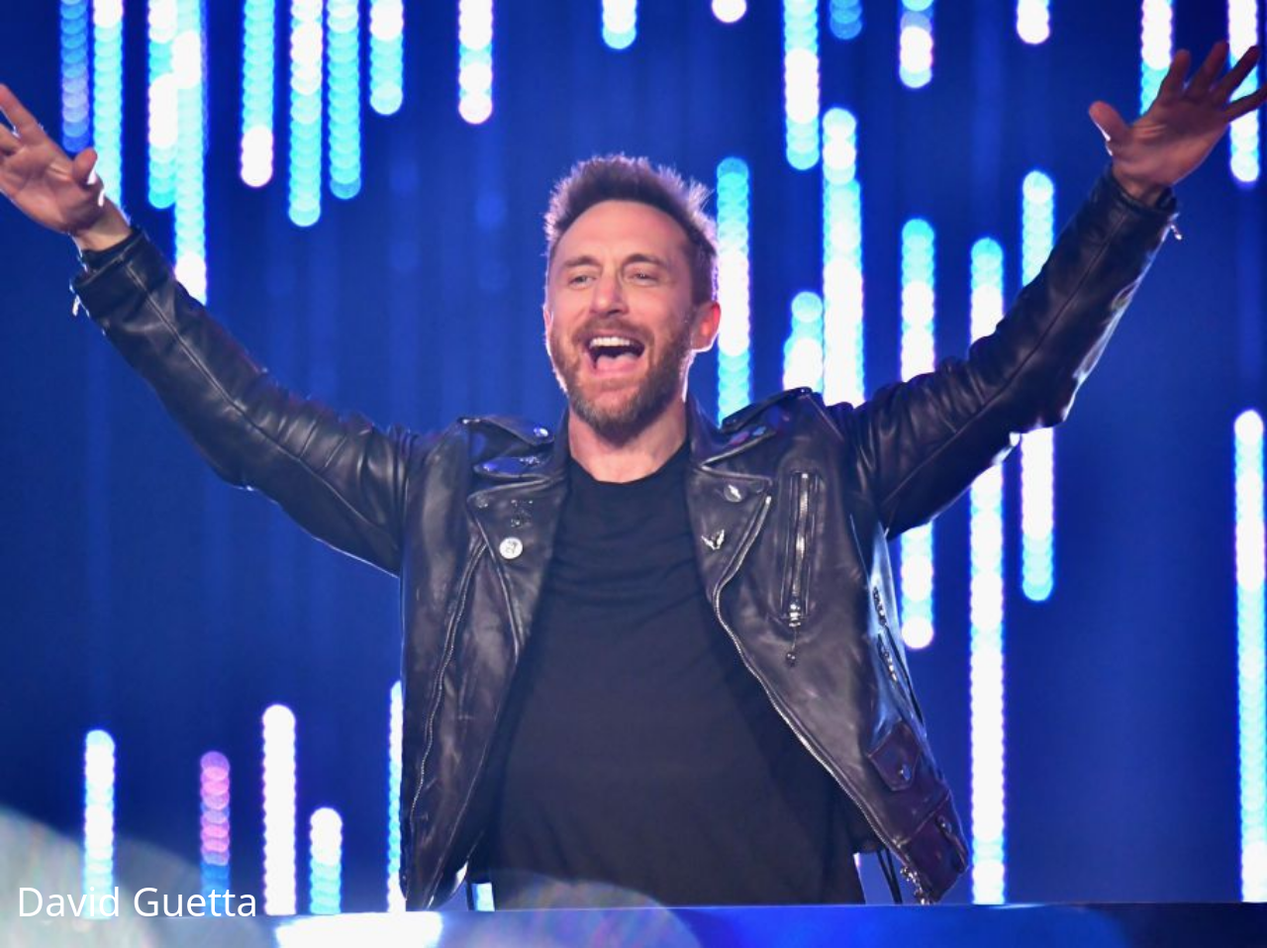
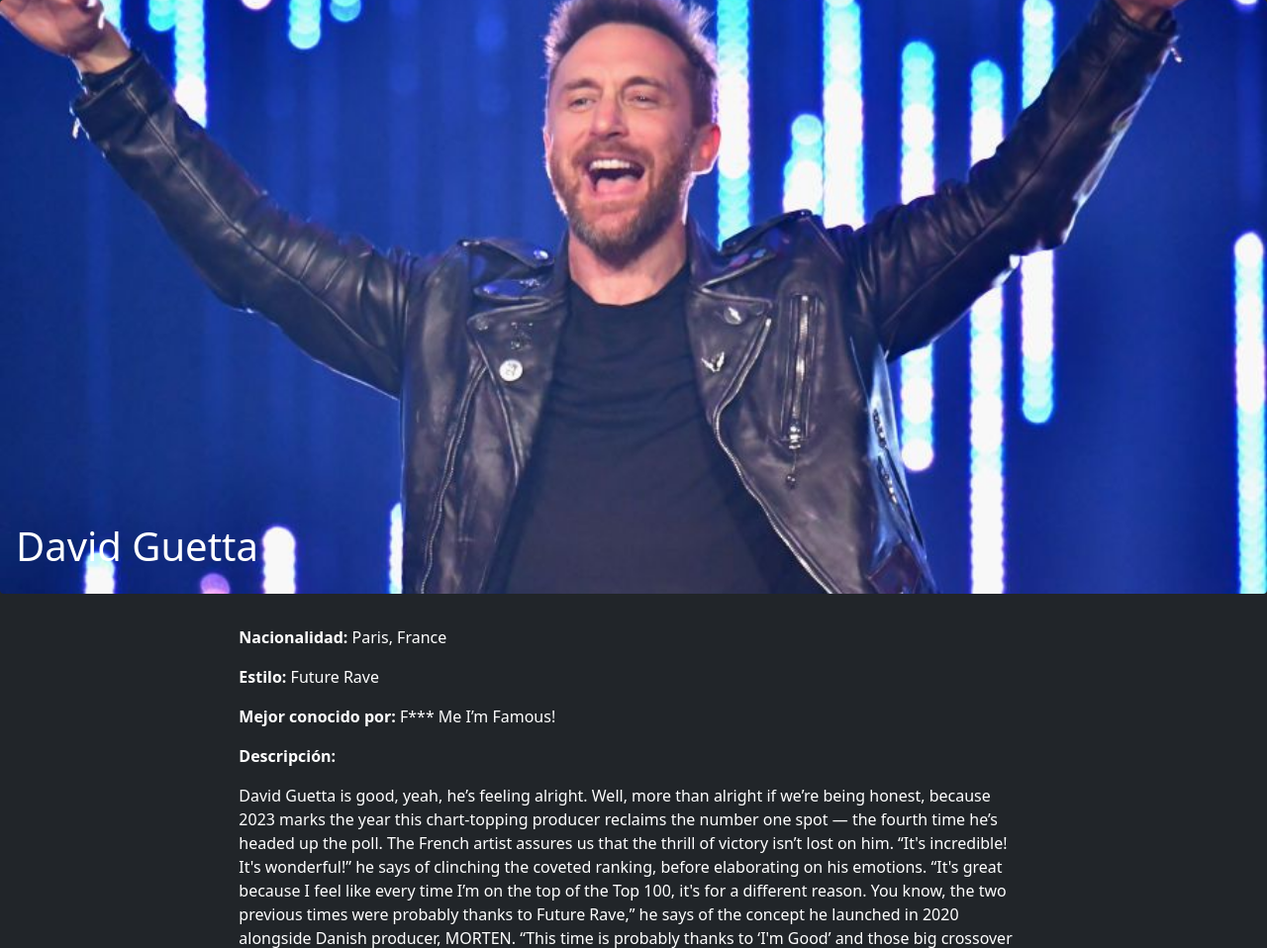
Before and after one commit to Troter2/EventManger, a Django app: page /dj/1/ in a window 1280 px wide. Shown: the part 96-1054 px from the top of the page at 99% size. Run offline with Django 5.2, Linux system fonts and the light colour scheme; data comes from the database, SQL or seed files in the repository; some libraries are stand-ins or nearby versions.

Commit message:
updated detail.html

```diff
--- a/templates/Dj/detail.html
+++ b/templates/Dj/detail.html
@@ -4,8 +4,8 @@
     <div class="container-fluid bg-dark">
         <div class="row">
             <div class="col-md-12 p-0">
-                <div class="position-relative">
-                    <img src="{{ dj.photo.url }}" class="img-fluid w-100" alt="{{ dj.name }}">
+                <div class="position-relative" style="overflow: hidden; height: 600px;">
+                    <img src="{{ dj.photo.url }}" class="img-fluid w-100 h-100 rounded" style="object-fit: cover;" alt="{{ dj.name }}">
                     <div class="position-absolute bottom-0 start-0 p-3">
                         <h1 class="text-white">{{ dj.name }}</h1>
                     </div>
```
